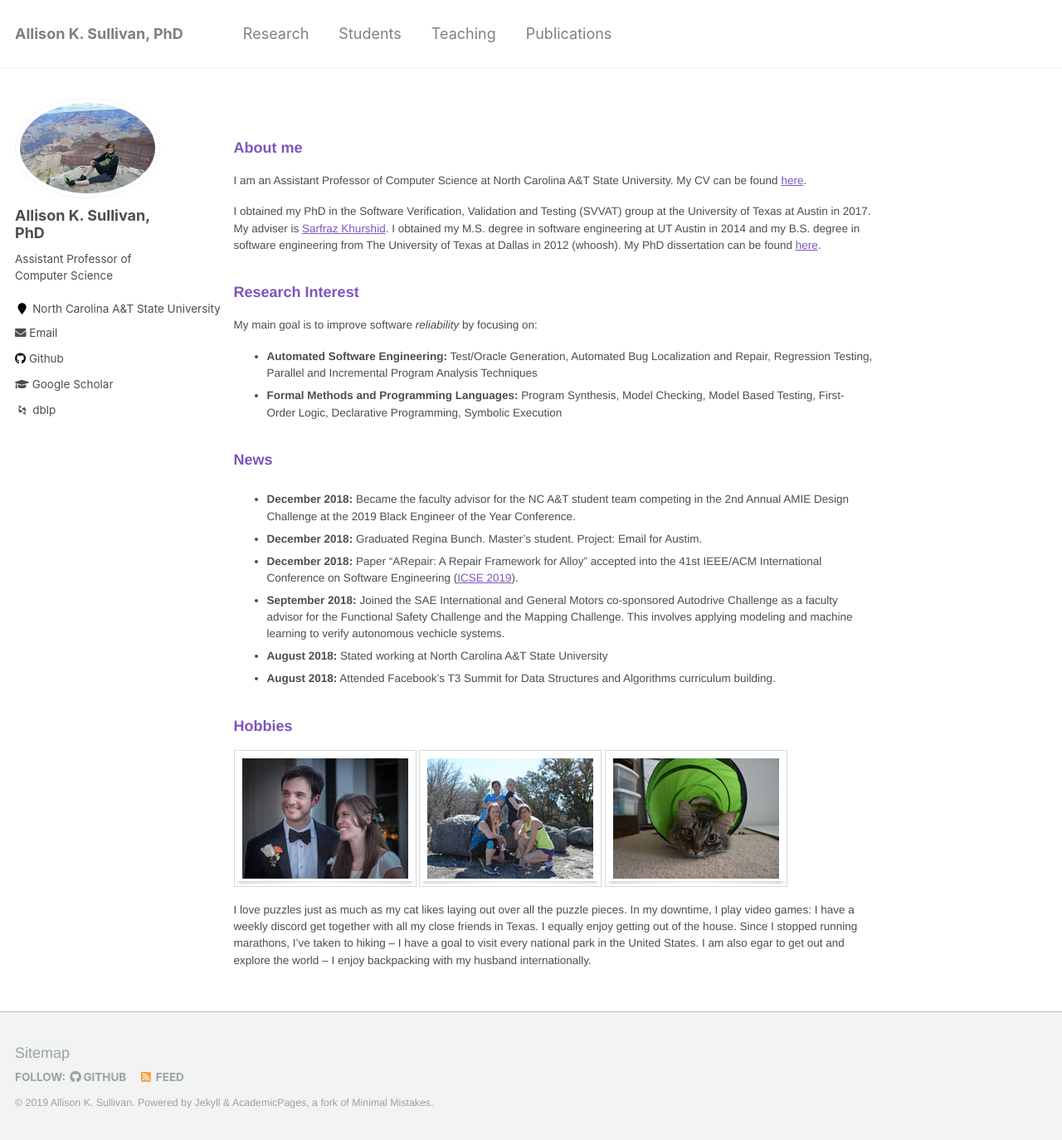
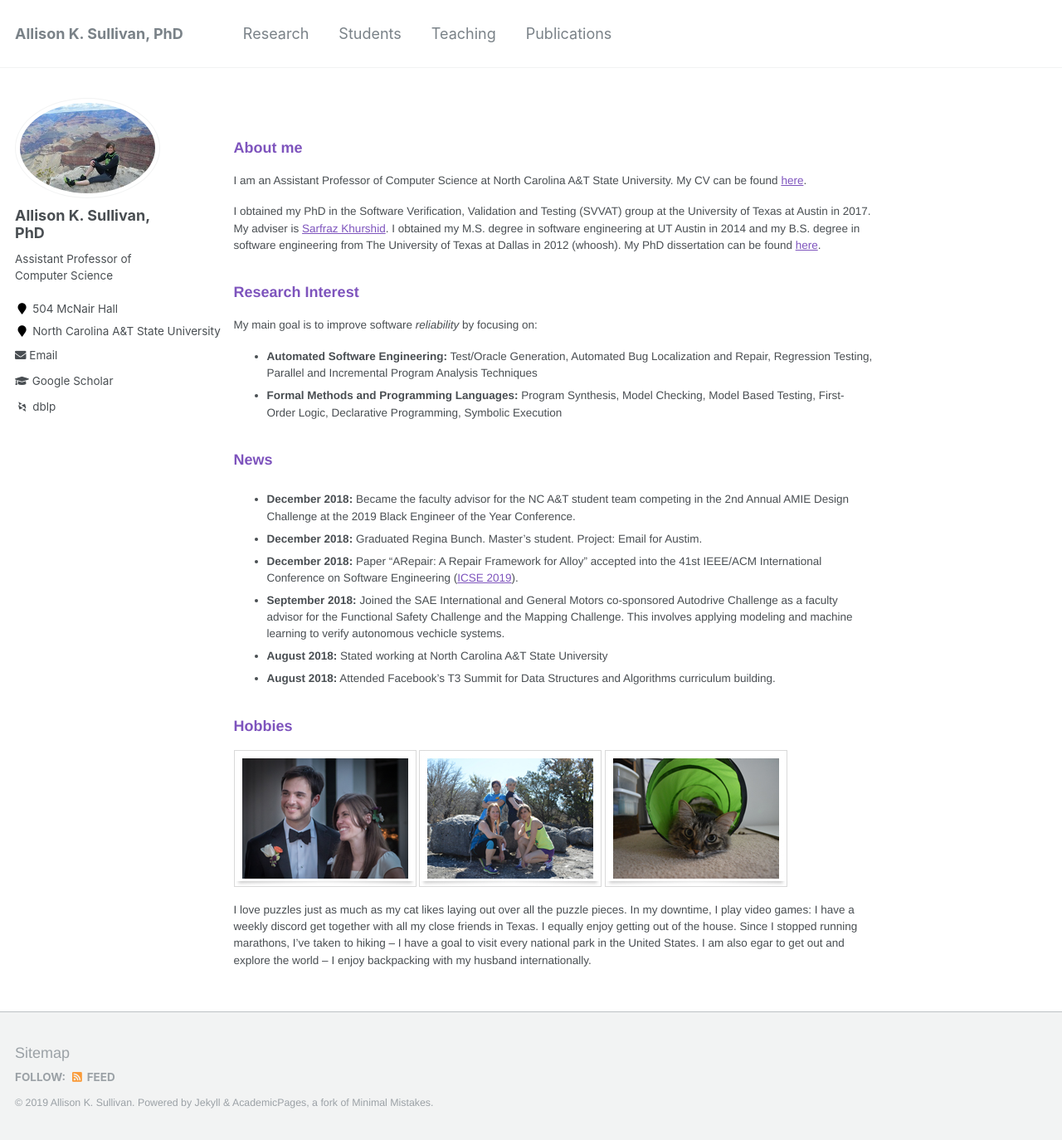
Before and after one commit to Allisonius/allisonius.github.io, a Jekyll site: the page built from _pages/about.md, in a window 1280 px wide and 1374 px high. Shown: the whole window at 83% size. Built offline with Jekyll 4.4.1, drawn with Linux system fonts in a browser that asks for light colours; some web fonts are replaced.

Commit message:
Update _config.yml

```diff
--- a/_config.yml
+++ b/_config.yml
@@ -83,7 +83,7 @@ author:
   name             : "Allison K. Sullivan, PhD"
   avatar           : "10461310_10153332017212140_8115834444591032353_n.jpg"
   bio              : "Assistant Professor of Computer Science"
-  location         :
+  location         : 504 McNair Hall
   employer         : "North Carolina A&T State University"
   googlescholar    : "https://scholar.google.com/citations?user=omg10AMAAAAJ&hl=en&oi=ao"
   email            : "aksullivan@ncat.edu"
@@ -95,7 +95,7 @@ author:
   dblp           : "https://dblp.org/pers/hd/s/Sullivan:Allison"
   facebook         :
   foursquare       :
-  github           : "allisonius"
+  github           :
   google_plus      :
   keybase          :
   instagram        :
```
